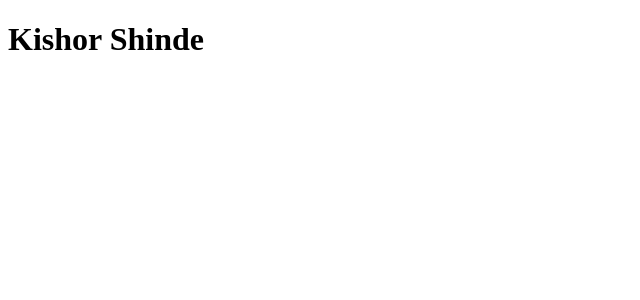
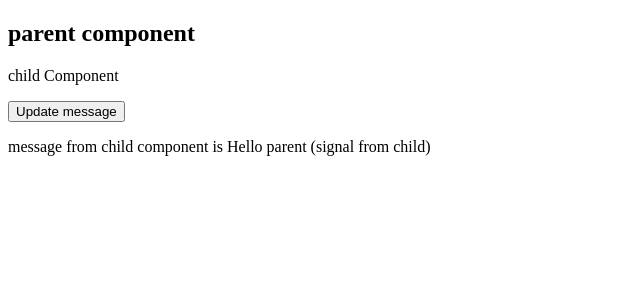
Before and after one commit to kishor-shinde-96/anguler-21-2026, an Angular app: page / in a window 1280 px wide. Shown: the top 300 px of the page, without its empty margins (0-640 px from the left). Built offline with nearby package versions, Linux system fonts and the light colour scheme.

Commit message:
input signals

```diff
--- a/src/app/app.html
+++ b/src/app/app.html
@@ -1 +1,16 @@
-<h1>Kishor Shinde</h1>
+
+
+
+<h2> parent component </h2>
+<!-- <div>
+  <h3>child component</h3>
+  <app-child [name] = "username"></app-child>
+</div> -->
+
+<!-- <app-child (notify)="onMessage($event)"></app-child>
+
+<p>message from child component is {{message}}</p> -->
+
+
+<app-child #child></app-child>
+<p>message from child component is {{child.message()}}</p>
--- a/src/app/app.ts
+++ b/src/app/app.ts
@@ -1,8 +1,8 @@
 import { Component, signal } from '@angular/core';
-import { RouterOutlet } from '@angular/router';
+import { Child } from './child/child';
 
 @Component({
-  imports: [RouterOutlet],
+  imports: [Child],
   selector: 'app-root',
   styleUrl: './app.css',
   templateUrl: './app.html',
@@ -10,4 +10,12 @@
 export class App {
   protected readonly title = signal('anguler-tutorial-2026');
 
+  //username: string = 'Kishor Shinde';
+
+  message: string = '';
+
+  onMessage(message: string) {
+    this.message = message;
+  }
+
 }
--- /dev/null
+++ b/src/app/child/child.html
@@ -0,0 +1,8 @@
+<p>child Component</p>
+
+<!-- <p>Username from parent component is {{name()}}</p> -->
+
+
+<!-- <button (click)="sendToParent()"> Send to parent</button> -->
+
+<button (click)="updateMessage()"> Update message</button>
--- /dev/null
+++ b/src/app/child/child.ts
@@ -0,0 +1,24 @@
+import { Component, input, EventEmitter, Output, signal } from '@angular/core';
+
+@Component({
+  imports: [],
+  selector: 'app-child',
+  styleUrl: './child.css',
+  templateUrl: './child.html',
+})
+export class Child {
+  // name= input<string>();
+
+  //  @Output() notify = new EventEmitter<string>();
+
+  //   sendToParent() {
+  //    this.notify.emit('Hello from child');
+  //   }
+
+
+  message = signal('Hello parent (signal from child)');
+
+  updateMessage() {
+    this.message.set('updated message from child component');
+  }
+}
```
Also changed, not shown: src/app/child/child.css (added), src/app/pipe/pipe-short-name-pipe.ts (added), 1 other file (tests, documents, lock files or other folders).
